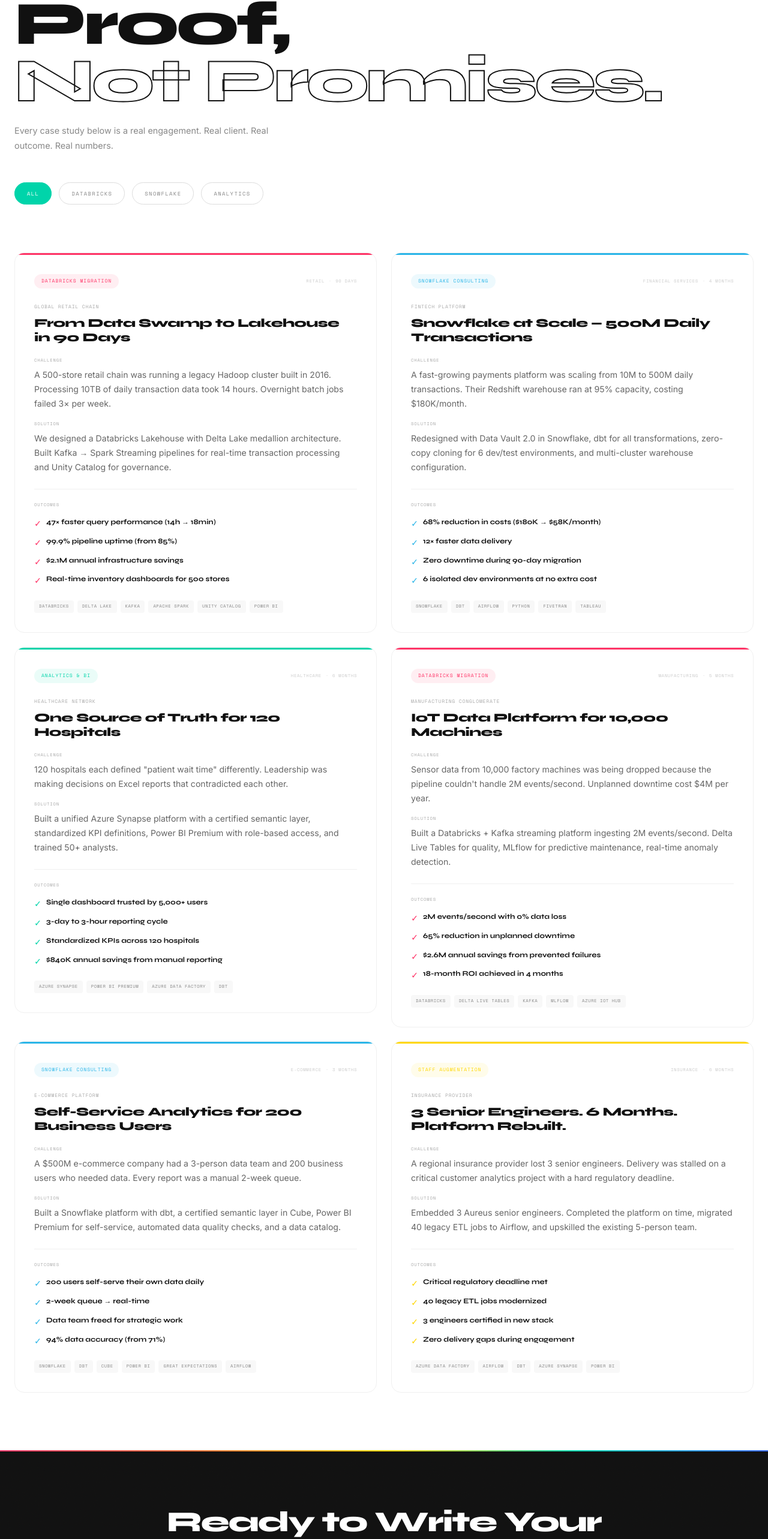
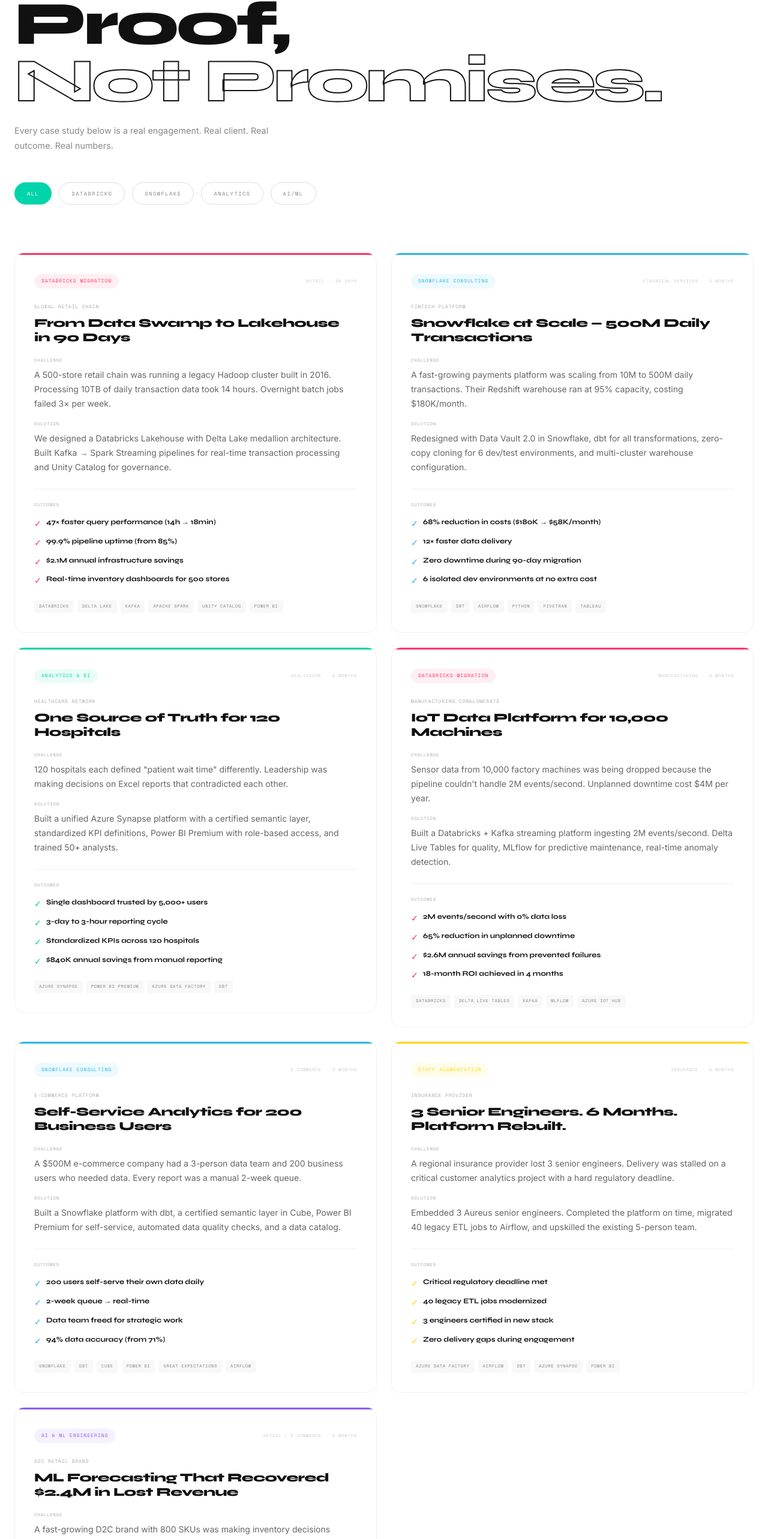
Before and after one commit to aureusglobalsystems/CoWebsite, a Next.js app: page /case-studies in a window 1280 px wide. Shown: the part 176-2742 px from the top of the page at 60% size. Built offline with nearby package versions, Linux system fonts and the light colour scheme.

Commit message:
feat: add AI & ML Engineering to contact form, add AI/ML case study with filter

```diff
--- a/app/case-studies/page.tsx
+++ b/app/case-studies/page.tsx
@@ -67,9 +67,18 @@ const allCaseStudies = [
     outcomes: ['Critical regulatory deadline met', '40 legacy ETL jobs modernized', '3 engineers certified in new stack', 'Zero delivery gaps during engagement'],
     tech: ['Azure Data Factory', 'Airflow', 'dbt', 'Azure Synapse', 'Power BI'],
   },
+  {
+    category: 'AI/ML', tag: 'AI & ML Engineering', tagColor: '#8b5cf6',
+    client: 'D2C Retail Brand', industry: 'Retail / E-Commerce', duration: '4 months',
+    title: 'ML Forecasting That Recovered $2.4M in Lost Revenue',
+    challenge: 'A fast-growing D2C brand with 800 SKUs was making inventory decisions manually. Stockouts cost $3.2M in lost revenue the previous year. Their Excel-based forecast ran monthly and hit 67% accuracy — not good enough at their scale.',
+    solution: 'Built an ML demand-forecasting platform on Databricks: an ensemble model combining gradient boosting with external signals — promotions, weather, social trends. MLflow tracked every experiment. Predictions refreshed daily and fed directly into their Snowflake inventory system via automated pipelines.',
+    outcomes: ['Forecast accuracy improved from 67% → 91%', 'Stockout rate reduced by 74%', '$2.4M recovered revenue in first 6 months', 'Inventory holding costs down 28%'],
+    tech: ['Databricks', 'MLflow', 'Mosaic AI', 'Snowflake', 'Python', 'LightGBM', 'FastAPI'],
+  },
 ];
 
-const categories = ['All', 'Databricks', 'Snowflake', 'Analytics'];
+const categories = ['All', 'Databricks', 'Snowflake', 'Analytics', 'AI/ML'];
 
 export default function CaseStudiesPage() {
   const [activeFilter, setActiveFilter] = useState('All');
--- a/app/contact/page.tsx
+++ b/app/contact/page.tsx
@@ -21,7 +21,7 @@ const S = {
   } as React.CSSProperties,
 };
 
-const serviceOptions = ['Databricks Migration', 'Snowflake Consulting', 'Analytics & BI', 'Staff Augmentation', 'Not Sure Yet'];
+const serviceOptions = ['Databricks AI & Lakehouse', 'AI & ML Engineering', 'Snowflake Consulting', 'Analytics & BI', 'Staff Augmentation', 'Not Sure Yet'];
 const timelineOptions = ['ASAP — urgent need', '1-3 months', '3-6 months', '6+ months', 'Just exploring'];
 
 const nextSteps = [
```
